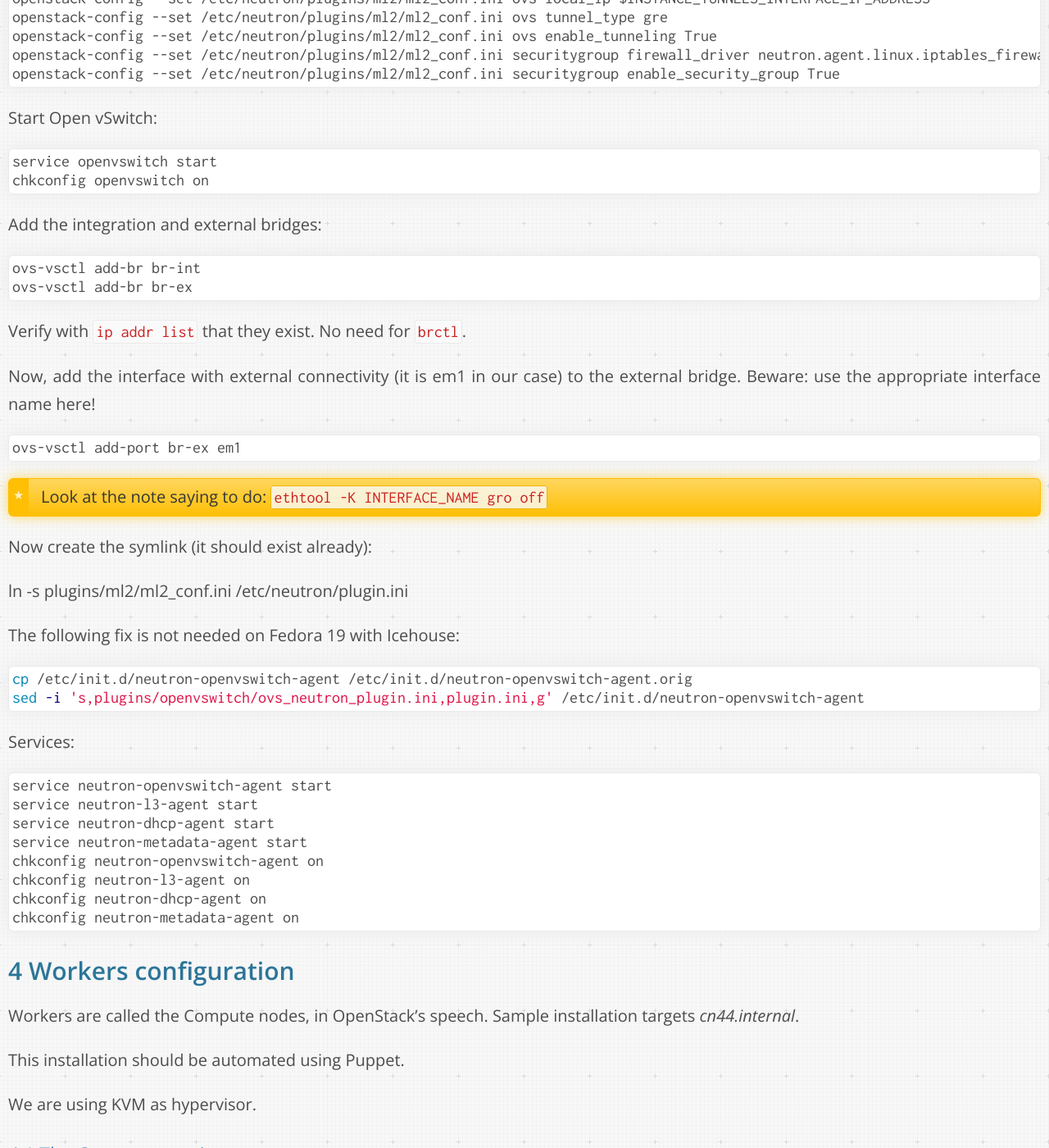
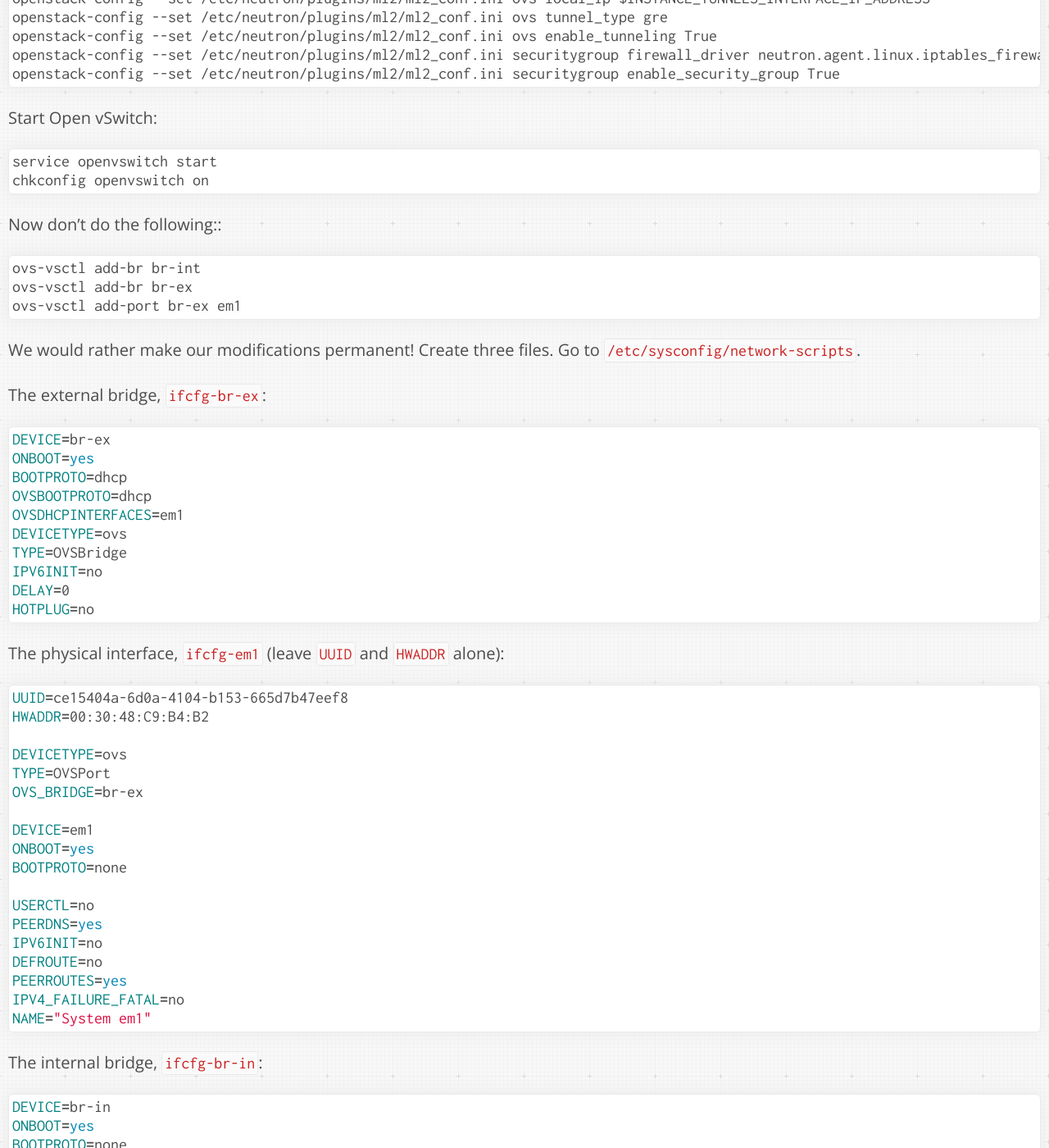
Before and after one commit to dberzano/dberzano.github.io, a Jekyll site: the page built from alice/hltcloud/index.md, in a window 1280 px wide and 1400 px high, scrolled down 19808 px. Shown: the whole window at 82% size. Built offline with Jekyll 4.4.1, drawn with Linux system fonts in a browser that asks for light colours; Markdown is read by kramdown in place of the engine named in the settings; some of the changed text lies outside the part shown.

Commit message:
HLTCloud: persistent OVS conf at boot

````diff
--- a/alice/hltcloud/index.md
+++ b/alice/hltcloud/index.md
@@ -945,22 +945,101 @@
 chkconfig openvswitch on
 ```
 
-Add the integration and external bridges:
+Now **don't do the following:**:
 
 ```bash
 ovs-vsctl add-br br-int
 ovs-vsctl add-br br-ex
-```
-
-Verify with `ip addr list` that they exist. No need for `brctl`.
-
-Now, add the interface with external connectivity (it is **em1** in
-our case) to the external bridge. **Beware: use the appropriate
-interface name here!**
-
-```bash
 ovs-vsctl add-port br-ex em1
 ```
+
+We would rather make our modifications permanent! Create **three
+files**. Go to `/etc/sysconfig/network-scripts`.
+
+The **external** bridge, `ifcfg-br-ex`:
+
+```bash
+DEVICE=br-ex
+ONBOOT=yes
+BOOTPROTO=dhcp
+OVSBOOTPROTO=dhcp
+OVSDHCPINTERFACES=em1
+DEVICETYPE=ovs
+TYPE=OVSBridge
+IPV6INIT=no
+DELAY=0
+HOTPLUG=no
+```
+
+The **physical** interface, `ifcfg-em1` (leave `UUID` and `HWADDR`
+alone):
+
+```bash
+UUID=ce15404a-6d0a-4104-b153-665d7b47eef8
+HWADDR=00:30:48:C9:B4:B2
+
+DEVICETYPE=ovs
+TYPE=OVSPort
+OVS_BRIDGE=br-ex
+
+DEVICE=em1
+ONBOOT=yes
+BOOTPROTO=none
+
+USERCTL=no
+PEERDNS=yes
+IPV6INIT=no
+DEFROUTE=no
+PEERROUTES=yes
+IPV4_FAILURE_FATAL=no
+NAME="System em1"
+```
+
+The **internal** bridge, `ifcfg-br-in`:
+
+```bash
+DEVICE=br-in
+ONBOOT=yes
+BOOTPROTO=none
+DEVICETYPE=ovs
+TYPE=OVSBridge
+IPV6INIT=no
+DELAY=0
+HOTPLUG=no
+```
+
+Now restart networking and check that everything is fine:
+
+```bash
+#> systemctl restart network
+#> ovs-vsctl show
+642d5aab-a3a3-4c0e-b9ef-7102ba987a6e
+    Bridge br-ex
+        Port "em1"
+            Interface "em1"
+        Port br-ex
+            Interface br-ex
+                type: internal
+    Bridge br-in
+        Port br-in
+            Interface br-in
+                type: internal
+    ovs_version: "2.0.1"
+```
+
+We can see both bridges, and the external one has **em1**. Moreover,
+the IP address is fine, just keep in mind that now the interface
+having the IP address is **br-ex** (which inherits the MAC address
+from **em1**):
+
+```bash
+#> ip addr list br-ex
+14: br-ex: <BROADCAST,UP,LOWER_UP> mtu 1500 qdisc noqueue state UNKNOWN
+    link/ether 00:30:48:c9:b4:b2 brd ff:ff:ff:ff:ff:ff
+    inet 10.162.128.63/24 brd 10.162.128.255 scope global br-ex
+       valid_lft forever preferred_lft forever
+```
+
 
 > Look at the note saying to do:
 > `ethtool -K INTERFACE_NAME gro off`
@@ -1473,3 +1552,4 @@
 * [OpenStack releases](https://wiki.openstack.org/wiki/Releases)
 * [Install OpenStack Icehouse from CERN IT](http://information-technology.web.cern.ch/book/cern-cloud-infrastructure-user-guide/advanced-topics/installing-openstack#icehouse)
 * [OpenStack Operations Guide](http://docs.openstack.org/ops/)
+* [Open vSwitch and network scripts on Fedora](http://dtucker.co.uk/hack/installing-kvm-libvirt-openvswitch-on-fedora.html)
````
